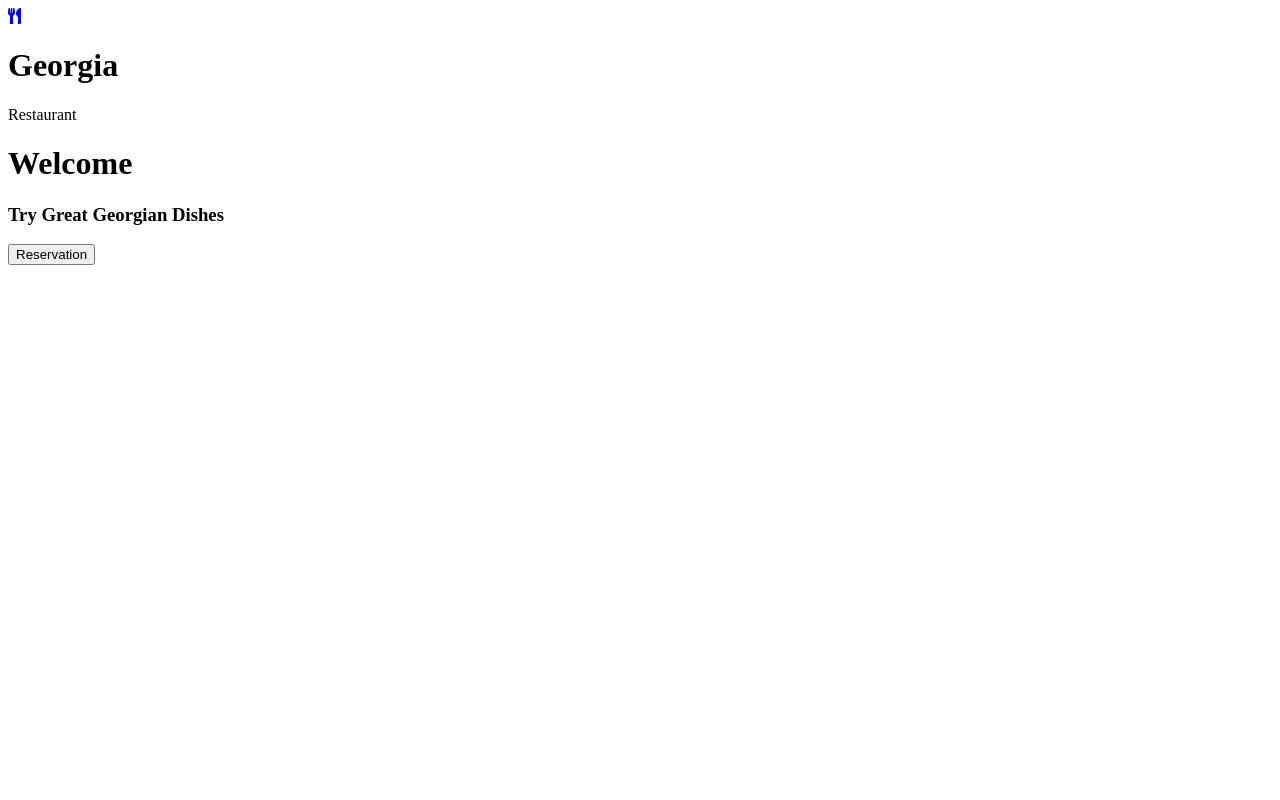
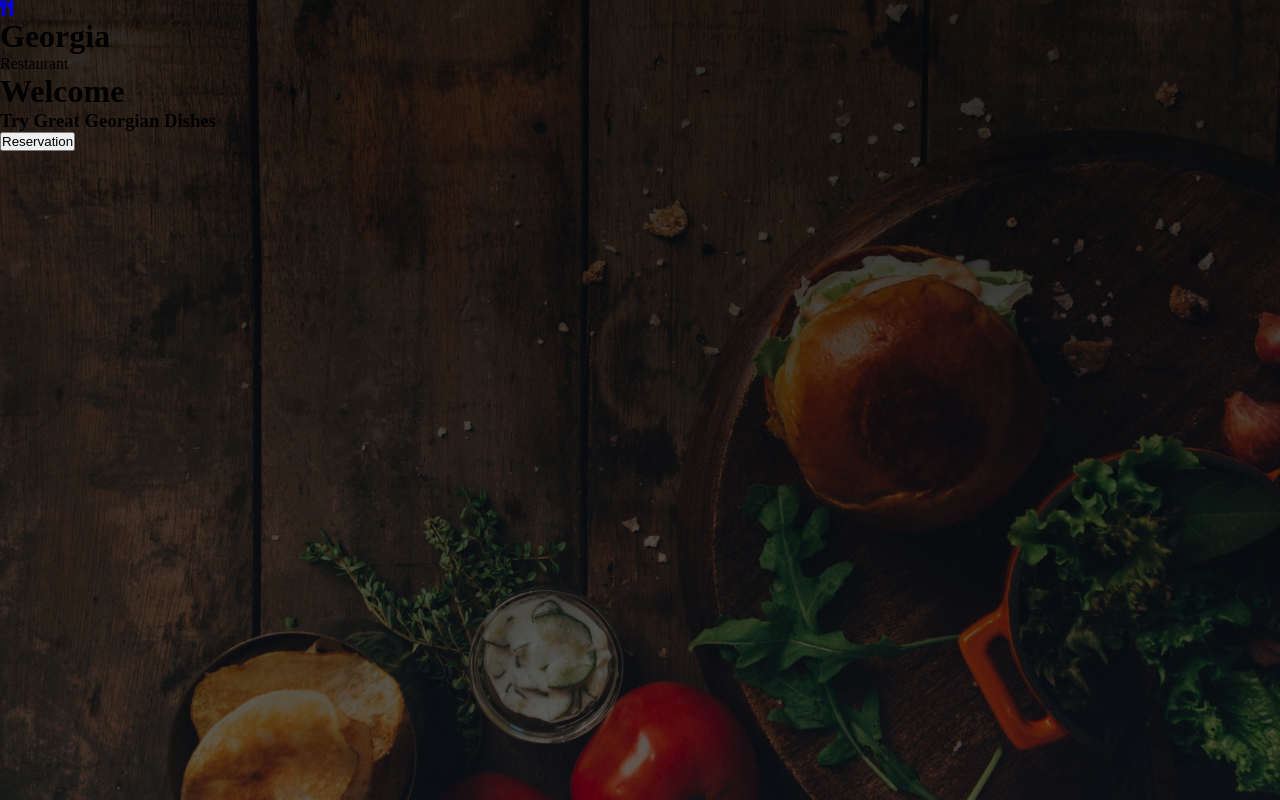
Before and after one commit to ANDRESPLASENCIABORJA/Georgia-Restaurant, a website: page index.html in a window 1280 px wide. Drawn offline with nearby package versions, Linux system fonts and the light colour scheme; files that its build step writes are made by us from their sources.

Commit message:
header style

```diff
--- a/scss/_base.scss
+++ b/scss/_base.scss
@@ -1 +1,17 @@
 // Here we will place all the variables, mixins reset stiles, etc.
+
+// Create the variables in here
+$color-dark: #262626;
+$color-black: #000;
+
+// Get rid of all the pre-defined margins
+*{
+    margin: 0;
+    padding: 0;
+}
+
+// define background color for elements
+body{
+    // Assign the variable
+    background-color: $color-dark;
+}
--- a/scss/_layout.scss
+++ b/scss/_layout.scss
@@ -1 +1,12 @@
 // Styles regarding layout and also the ones that wont be reusable
+
+// header
+.header{
+    // full width available on the page
+    width: 100%;
+    // 100% of view width
+    height: 100vh;
+    // Background image styles
+    background: linear-gradient(rgba($color-black, .8),rgba($color-black, .6)), url(../images/bg.jpeg) center no-repeat;
+    background-size: cover;
+}
```
Also changed, not shown: css/main.css (added), images/about-us-img.png (added), images/bg.jpeg (added), images/gallery-img-1.jpeg (added), images/gallery-img-2.jpeg (added), images/gallery-img-3.jpeg (added), images/gallery-img-4.jpeg (added), images/gallery-img-5.jpeg (added), images/gallery-img-6.jpeg (added), images/nav-img-1.jpeg (added), images/nav-img-2.jpeg (added), images/nav-img-3.jpeg (added), images/reservation-bg.jpeg (added).
